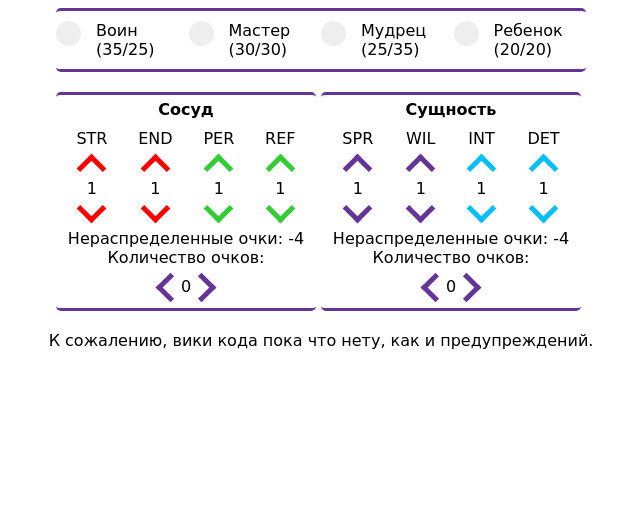
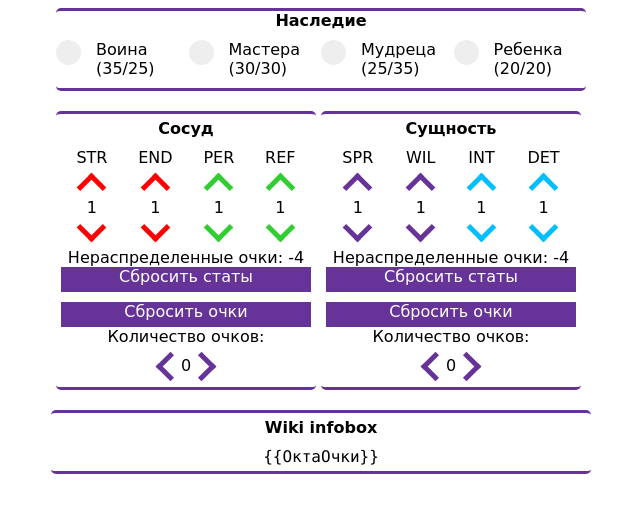
Before and after one commit to Ikamari/ariadna_stat_calculator, a React app: page / in a window 1280 px wide. Shown: the top 512 px of the page, without its empty margins (319-959 px from the left). Built offline with nearby package versions, Linux system fonts and the light colour scheme.

Commit message:
Wiki infobox, reset stats and points buttons

```diff
--- a/app/App.js
+++ b/app/App.js
@@ -3,6 +3,7 @@ import React, { Component } from 'react';
 // Components
 import Calculator from './components/calculator/Calculator'
 import Heritages from './components/heritages/Heritages'
+import WikiCode from './components/wiki-code/WikiCode'
 // Calculator stats
 import VesselStats from './components/calculator/stats/VesselStats'
 import EssenceStats from './components/calculator/stats/EssenceStats'
@@ -12,15 +13,36 @@ export default  class App extends Component {
         super(props)
 
         this.state = {
+            initialVesselPoints: 0,
+            initialEssencePoints: 0,
             vesselPoints: 0,
             essencePoints: 0
         }
     }
 
+    sendStats(stats) {
+        const wikiInfobox = this.refs.wikiCode
+
+        wikiInfobox.setState({
+            ...stats
+        })
+    }
+
     setPoints(vesselPoints, essencePoints) {
         this.setState({
             vesselPoints,
-            essencePoints
+            essencePoints,
+            initialVesselPoints: vesselPoints,
+            initialEssencePoints: essencePoints,
+        })
+    }
+
+    restorePoints(categoryName) {
+        const stateCurrentPropName = categoryName + 'Points'
+        const stateInitialPropName = 'initial' + categoryName.charAt(0).toUpperCase() + categoryName.slice(1) + 'Points'
+        console.log(stateInitialPropName)
+        this.setState({
+            [stateCurrentPropName]: this.state[stateInitialPropName]
         })
     }
 
@@ -47,14 +69,18 @@ export default  class App extends Component {
                         statsData={VesselStats()}
                         getPoints={() => this.getPoints('vessel')}
                         editPoints={(value) => this.editPoints('vessel', value)}
+                        restorePoints={() => this.restorePoints('vessel')}
+                        sendStats={(stats) => this.sendStats(stats)}
                     />
                     <Calculator
                         statsData={EssenceStats()}
                         getPoints={() => this.getPoints('essence')}
                         editPoints={(value) => this.editPoints('essence', value)}
+                        restorePoints={() => this.restorePoints('essence')}
+                        sendStats={(stats) => this.sendStats(stats)}
                     />
                 </div>
-                <div className='app-centered-text'>К сожалению, вики кода пока что нету, как и предупреждений.</div>
+                <WikiCode ref='wikiCode'/>
             </div>
         )
     }
--- a/app/components/calculator/Calculator.js
+++ b/app/components/calculator/Calculator.js
@@ -24,6 +24,12 @@ export default class Calculator extends Component {
         })
     }
 
+    componentDidUpdate() {
+        let stats = Object.assign({}, this.state)
+        delete stats.used
+        this.props.sendStats(stats)
+    }
+
     decrementStatPoint(stat) {
         const statPoints = this.state[stat]
         if (statPoints > 1) {
@@ -42,13 +48,23 @@ export default class Calculator extends Component {
         const initialPoints = this.props.getPoints()
         const price = calculatePrice(statPoints, 1)
 
-        console.log(statPoints, usedPoints, price, stat);
         if (initialPoints >= usedPoints + price) {
             this.setState({
                 used: usedPoints + price,
                 [stat]: statPoints + 1
             })
         }
+    }
+
+    resetStatPoints() {
+        const statNames = this.props.statsData.name
+        let stats = {}
+        statNames.map((stat) => {stats[stat] = 1})
+
+        this.setState({
+            used: 4,
+            ...stats
+        })
     }
 
     render() {
@@ -59,6 +75,8 @@ export default class Calculator extends Component {
                     statsData={this.props.statsData}
                     initialPoints={this.props.getPoints()}
                     editPoints={(value) => this.props.editPoints(value)}
+                    restorePoints={() => this.props.restorePoints()}
+                    resetStatPoints={() => this.resetStatPoints()}
                     increment={(statName) => this.incrementStatPoint(statName)}
                     decrement={(statName) => this.decrementStatPoint(statName)}
                 />
--- a/app/components/calculator/CalculatorGUI.js
+++ b/app/components/calculator/CalculatorGUI.js
@@ -1,7 +1,7 @@
 // React
 import React from 'react';
 // Components
-import PointController from '../PointController'
+import PointController from './PointController'
 
 const statElement = (increment, decrement, statName, statPoints, color) => {
     return (
@@ -22,7 +22,7 @@ const statElement = (increment, decrement, statName, statPoints, color) => {
 
 const CalculatorGUI = (props) => {
     let stats = Object.assign({}, props.stats)
-    const { increment, decrement, initialPoints, statsData, editPoints} = props
+    const { increment, decrement, initialPoints, statsData, editPoints, restorePoints, resetStatPoints} = props
     const usedPoints = props.stats.used
     delete stats.used
 
@@ -37,6 +37,8 @@ const CalculatorGUI = (props) => {
             <div className='app-centered-text'>
                 Нераспределенные очки: {initialPoints - usedPoints}<br/>
             </div>
+            <div className='app-button app-mb10px' onClick={() => resetStatPoints()}>Сбросить статы</div>
+            <div className='app-button' onClick={() => restorePoints()}>Сбросить очки</div>
             <PointController
                 initialPoints={initialPoints}
                 editPoints={(value) => editPoints(value)}
--- a/app/components/heritages/HeritageTypes.js
+++ b/app/components/heritages/HeritageTypes.js
@@ -1,6 +1,6 @@
 export default () => ([
-    {label: 'Воин (35/25)', vesselPoints: 35, essencePoints: 25},
-    {label: 'Мастер (30/30)', vesselPoints: 30, essencePoints: 30},
-    {label: 'Мудрец (25/35)', vesselPoints: 25, essencePoints: 35},
-    {label: 'Ребенок (20/20)', vesselPoints: 20, essencePoints: 20}
+    {label: 'Воина (35/25)', vesselPoints: 35, essencePoints: 25},
+    {label: 'Мастера (30/30)', vesselPoints: 30, essencePoints: 30},
+    {label: 'Мудреца (25/35)', vesselPoints: 25, essencePoints: 35},
+    {label: 'Ребенка (20/20)', vesselPoints: 20, essencePoints: 20}
 ])
--- a/app/components/heritages/Heritages.js
+++ b/app/components/heritages/Heritages.js
@@ -7,15 +7,18 @@ export default class Heritages extends Component {
     render() {
         const { setPoints } = this.props
         return(
-            <div className='app-block app-centered app-w530px app-centered-content app-sharp-border app-horizontal-border app-centered-content'>
+            <div className='app-block app-centered app-w530px app-sharp-border app-horizontal-border app-centered-flex-column'>
+                <div className='app-centered-text app-text-bold'>Наследие</div>
+                <div className='app-block app-w530px'>
                 {HeritageTypes().map((heritage, num) => (
-                    <div className="app-radio-button app-w150px app-mt10px app-mb10px" key={`heritage-type-${num}`}>
+                    <div className="app-block app-radio-button app-w150px app-mt10px app-mb10px" key={`heritage-type-${num}`}>
                         <label>{heritage.label}
                             <input type="radio" name="heritageType" onClick={() => setPoints(heritage.vesselPoints, heritage.essencePoints)} />
                             <span />
                         </label>
                     </div>
                 ))}
+                </div>
             </div>
         )
     }
--- /dev/null
+++ b/app/components/wiki-code/WikiCode.js
@@ -0,0 +1,52 @@
+// React
+import React, {Component} from 'react'
+// Infobox styles
+import multigonStyle from './wiki-infobox-styles/multigon'
+
+class WikiCode extends Component {
+    constructor(props) {
+        super(props);
+        this.state = {
+            selectedStyle: 0
+        }
+    }
+
+    changeInfoboxStyle(style) {
+        this.setState({
+            selectedStyle: style
+        })
+    }
+
+    render() {
+        let stats = Object.assign({}, this.state)
+        delete stats.selectedStyle
+
+        return (
+            <div className='app-block-wrapper app-w530px app-centered app-sharp-border app-horizontal-border app-mb20px app-p5px'>
+                {/*<div className='wiki-infobox-style-select'>*/}
+                    {/*<div className='infobox-style-option'>*/}
+                        {/*<label>Стандартный*/}
+                            {/*<input type='radio' name='infoboxStyle' onClick={() => this.changeInfoboxStyle(0)}*/}
+                                   {/*defaultChecked/>*/}
+                            {/*<span />*/}
+                        {/*</label>*/}
+                    {/*</div>*/}
+                    {/*<div className='infobox-style-option'>*/}
+                        {/*<label>Гексагон*/}
+                            {/*<input type='radio' name='infoboxStyle' onClick={() => this.changeInfoboxStyle(1)}/>*/}
+                            {/*<span />*/}
+                        {/*</label>*/}
+                    {/*</div>*/}
+                {/*</div>*/}
+                <div>
+                    <div className='app-centered-text app-text-bold app-mb10px'>Wiki infobox</div>
+                    <div className='app-centered-text app-font-consolas'>
+                        {multigonStyle(stats)}
+                    </div>
+                </div>
+            </div>
+        )
+    }
+}
+
+export default WikiCode
--- a/app/components/wiki-infobox-styles/hexagon.js
+++ b/app/components/wiki-code/wiki-infobox-styles/hexagon.js
@@ -1 +1,4 @@
+/**
+ * @deprecated
+ */
 export default (str, per, ref, det, int, mag) => (`{{ГексОчки|${str}|${per}|${ref}|${det}|${int}|${mag}}}`)
--- /dev/null
+++ b/app/components/wiki-code/wiki-infobox-styles/multigon.js
@@ -0,0 +1 @@
+export default (props) => (`{{ОктаОчки${Object.keys(props).map((prop) => ('|' + props[prop])).join('')}}}`)
--- a/app/components/wiki-infobox-styles/simple.js
+++ b/app/components/wiki-code/wiki-infobox-styles/simple.js
@@ -1,3 +1,6 @@
+/**
+ * @deprecated
+ */
 export default (str, per, ref, det, int, mag) => (
     `{{Infobox
 |header1 = Характеристики [[CRAbS]]
--- a/public/styles/main.css
+++ b/public/styles/main.css
@@ -19,11 +19,17 @@
 }
 
 .app-button {
-    border-color: rebeccapurple;
+    display: block;
+    height: 25px;
+    text-align: center;
+    background-color: rebeccapurple;
+    color: white;
+    cursor: pointer;
+    transition-duration: 0.3s;
 }
 
 .app-button:hover {
-    border-color: mediumpurple;
+    background-color: mediumpurple;
 }
 
 /******************************************/
@@ -142,6 +148,14 @@
     font-weight: bold;
 }
 
+.app-text-start-uppercase {
+    text-transform: capitalize;
+}
+
+.app-font-consolas {
+    font-family: Consolas, 'serif';
+}
+
 /******************************************/
 /*               Blocks                   */
 /******************************************/
@@ -228,7 +242,11 @@
     border: solid black;
     border-width: 0 5px 5px 0;
     padding: 3px;
-    transition-duration: 0.4s;
+    cursor: pointer;
+}
+
+.app-arrow-button:hover {
+    opacity: 0.55;
 }
 
 .app-arrow-button-up {
```
Also changed, not shown: app/components/WikiCode.js (deleted, +0 -55 lines), app/components/calculator/PointController.js (renamed from app/components/PointController.js).
